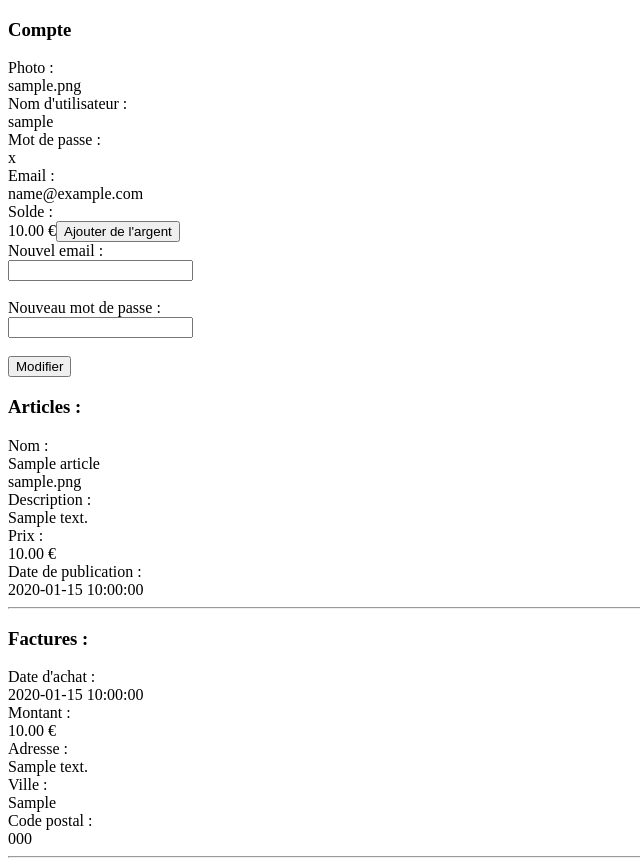
After one commit to MounKilian/ReSport, a PHP site: page /pages/accountPage.php in a window 1280 px wide. The commit adds this page. Shown: the whole page, without its empty margins (0-640 px from the left). Run offline with PHP 8.4, Linux system fonts and the light colour scheme; the visitor is signed in with stand-in values (Sample User, id 1); tables that the repository leaves empty hold one stand-in row (values such as "Sample post").

Commit message:
add money, modify your account and view invoices and account items

```diff
--- /dev/null
+++ b/includes/loginDB.php
@@ -0,0 +1,51 @@
+<?php
+function getNameAndTime()
+{
+    session_start();
+
+    if (!isset($_SESSION['name'])) {
+        return null; // utilisateur non connecté
+    }
+
+    $name = $_SESSION['name'];
+
+    try {
+        $mysqlClient = new PDO(
+            'mysql:host=localhost;dbname=resport;charset=utf8',
+            'root',
+            ''
+        );
+        $mysqlClient->setAttribute(PDO::ATTR_ERRMODE, PDO::ERRMODE_EXCEPTION);
+
+        // 1. Récupérer l'utilisateur
+        $userStmt = $mysqlClient->prepare('SELECT * FROM `user` WHERE username = :name');
+        $userStmt->execute(['name' => $name]);
+        $user = $userStmt->fetch(PDO::FETCH_ASSOC);
+
+        if (!$user) return null;
+
+        $userId = $user['id'];
+
+        // 2. Récupérer les articles de cet utilisateur
+        $articlesStmt = $mysqlClient->prepare('SELECT * FROM `article` WHERE author_id = :id');
+        $articlesStmt->execute(['id' => $userId]);
+        $articles = $articlesStmt->fetchAll(PDO::FETCH_ASSOC);
+
+        // 3. Récupérer les factures de cet utilisateur
+        $invoicesStmt = $mysqlClient->prepare('SELECT * FROM `invoice` WHERE user_id = :id');
+        $invoicesStmt->execute(['id' => $userId]);
+        $invoices = $invoicesStmt->fetchAll(PDO::FETCH_ASSOC);
+
+        // Retourne un tableau structuré
+        return [
+            'user' => $user,
+            'articles' => $articles,
+            'invoices' => $invoices
+        ];
+
+    } catch (PDOException $e) {
+        echo "Erreur : " . $e->getMessage();
+        return null;
+    }
+}
+?>
--- /dev/null
+++ b/pages/accountPage.php
@@ -0,0 +1,94 @@
+<?php
+include '../includes/loginDB.php';
+$data = getNameAndTime();
+if (!$data) {
+    echo "Utilisateur non connecté.";
+    exit;
+}
+$user = $data['user'];
+$articles = $data['articles'];
+$invoices = $data['invoices'];
+?>
+
+<!DOCTYPE html>
+<html lang="fr">
+    <head>
+        <meta charset="UTF-8">
+        <meta name="viewport" content="width=device-width, initial-scale=1.0">
+        <title>ReSport - Compte</title>
+    </head>
+    <body>
+
+        <h3>Compte</h3>
+        <div>Photo :</div><div><?= htmlspecialchars($user['profile_photo']) ?></div>
+        <div>Nom d'utilisateur :</div><div><?= htmlspecialchars($user['username']) ?></div>
+        <div>Mot de passe :</div><div><?= htmlspecialchars($user['password']) ?></div>
+        <div>Email :</div><div><?= htmlspecialchars($user['email']) ?></div>
+        <div>Solde :</div><div><?= htmlspecialchars($user['balance']) ?> €<a href="paymentPage.php"><button>Ajouter de l'argent</button></a></div>
+
+        <form method="POST" action="">
+            <label>Nouvel email :</label><br>
+            <input type="email" name="new_email" required><br><br>
+
+            <label>Nouveau mot de passe :</label><br>
+            <input type="password" name="new_password" required><br><br>
+
+            <button type="submit" name="modifier">Modifier</button>
+        </form>
+
+
+        <?php
+        session_start();
+
+        if (isset($_POST['modifier']) && isset($_SESSION['name'])) {
+            $newEmail = $_POST['new_email'];
+            $newPassword = $_POST['new_password'];
+            $currentUsername = $_SESSION['name'];
+
+            try {
+                $pdo = new PDO('mysql:host=localhost;dbname=resport;charset=utf8', 'root', '');
+
+                $sql = "UPDATE user SET email = :newEmail, password = :newPassword WHERE username = :currentUsername";
+                $stmt = $pdo->prepare($sql);
+
+                $stmt->execute([
+                    'newEmail' => $newEmail,
+                    'newPassword' => $newPassword,
+                    'currentUsername' => $currentUsername
+                ]);
+
+                echo "Email et mot de passe mis à jour avec succès !";
+
+            } catch (PDOException $e) {
+                echo "Erreur : " . $e->getMessage();
+            }
+        }
+        ?>
+
+
+        <section>
+            <h3>Articles :</h3>
+            <?php foreach ($articles as $article): ?>
+                <div>Nom :</div><div><?= htmlspecialchars($article['name']) ?></div>
+                <div></div><div><?= htmlspecialchars($article['image_link']) ?></div>
+                <div>Description :</div><div><?= htmlspecialchars($article['description']) ?></div>
+                <div>Prix :</div><div><?= htmlspecialchars($article['price']) ?> €</div>
+                <div>Date de publication :</div><div><?= htmlspecialchars($article['publish_date']) ?></div>
+                <hr>
+            <?php endforeach; ?>
+        </section>
+
+        <section>
+            <h3>Factures :</h3>
+            <?php foreach ($invoices as $invoice): ?>
+                <div>Date d'achat :</div><div><?= htmlspecialchars($invoice['transaction_date']) ?></div>
+                <div>Montant :</div><div><?= htmlspecialchars($invoice['amount']) ?> €</div>
+                <div>Adresse :</div><div><?= htmlspecialchars($invoice['billing_address']) ?></div>
+                <div>Ville :</div><div><?= htmlspecialchars($invoice['billing_city']) ?></div>
+                <div>Code postal :</div><div><?= htmlspecialchars($invoice['billing_postal_code']) ?></div>
+                <hr>
+            <?php endforeach; ?>
+        </section>
+    </body>
+
+</html>
--- a/templates/header.php
+++ b/templates/header.php
@@ -9,7 +9,7 @@
             <li><a href="#">Catégories</a></li>
             <li><a href="#">Panier</a></li>
             <?php if ($_SESSION['name'] != '') { ?>
-                <li><a href="#">Mon compte</a></li>
+                <li><a href="./pages/accountPage.php">Mon compte</a></li>
             <?php } else { ?>
                 <li><a href="./pages/registerPage.php">Connexion</a></li>
             <?php } ?>
```
Also changed, not shown: Account.php (deleted, +0 -46 lines), pages/acceptPage.php (added, +14 -0 lines), pages/paymentPage.php (added, +59 -0 lines).
